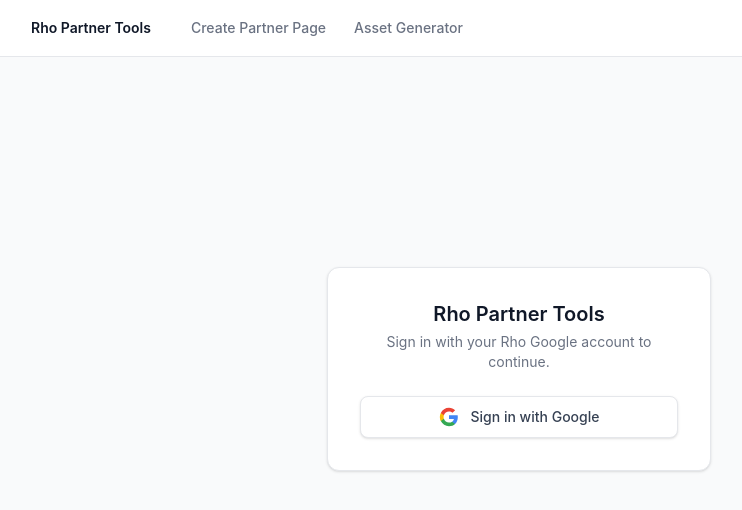
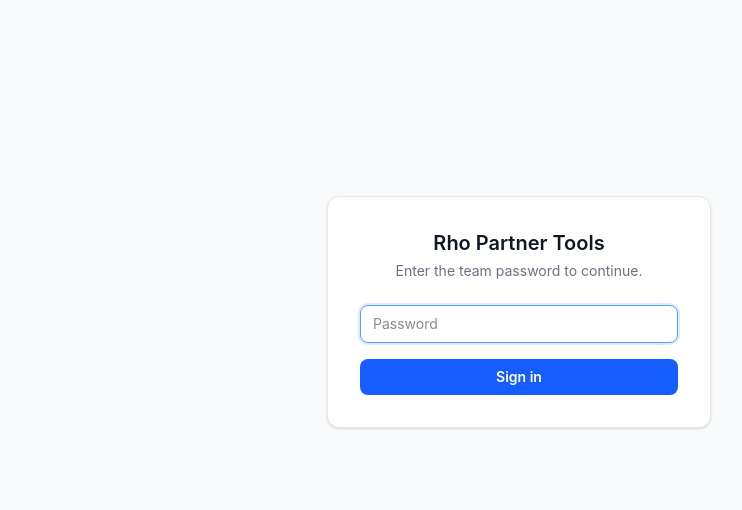
Before and after one commit to Ariel-Rhodriguez/partner-page-creator, a Next.js app: page /login in a window 1280 px wide. Shown: the top 510 px of the page, without its empty margins (121-863 px from the left). Built offline with nearby package versions, Linux system fonts and the light colour scheme; no server answers.

Commit message:
Replace NextAuth with password-based auth

```diff
--- a/app/api/auth/[...nextauth]/route.js
+++ /dev/null
@@ -1,28 +0,0 @@
-import NextAuth from 'next-auth';
-import GoogleProvider from 'next-auth/providers/google';
-
-const ALLOWED_DOMAIN = process.env.ALLOWED_EMAIL_DOMAIN || 'rho.co';
-
-const handler = NextAuth({
-  providers: [
-    GoogleProvider({
-      clientId: process.env.GOOGLE_CLIENT_ID,
-      clientSecret: process.env.GOOGLE_CLIENT_SECRET,
-    }),
-  ],
-  callbacks: {
-    async signIn({ profile }) {
-      const email = profile?.email ?? '';
-      return email.endsWith(`@${ALLOWED_DOMAIN}`);
-    },
-    async session({ session }) {
-      return session;
-    },
-  },
-  pages: {
-    signIn: '/login',
-    error: '/login',
-  },
-});
-
-export { handler as GET, handler as POST };
--- /dev/null
+++ b/app/api/auth/login/route.js
@@ -0,0 +1,26 @@
+import { NextResponse } from 'next/server';
+
+const COOKIE = 'ppc_session';
+const MAX_AGE = 60 * 60 * 8; // 8 hours
+
+export async function POST(request) {
+  const { password } = await request.json();
+
+  if (!process.env.AUTH_PASSWORD) {
+    return NextResponse.json({ error: 'AUTH_PASSWORD env var is not set.' }, { status: 500 });
+  }
+
+  if (password !== process.env.AUTH_PASSWORD) {
+    return NextResponse.json({ error: 'Incorrect password.' }, { status: 401 });
+  }
+
+  const response = NextResponse.json({ ok: true });
+  response.cookies.set(COOKIE, process.env.AUTH_PASSWORD, {
+    httpOnly: true,
+    secure: process.env.NODE_ENV === 'production',
+    sameSite: 'lax',
+    maxAge: MAX_AGE,
+    path: '/',
+  });
+  return response;
+}
--- /dev/null
+++ b/app/api/auth/logout/route.js
@@ -0,0 +1,7 @@
+import { NextResponse } from 'next/server';
+
+export async function POST() {
+  const response = NextResponse.json({ ok: true });
+  response.cookies.set('ppc_session', '', { maxAge: 0, path: '/' });
+  return response;
+}
--- a/app/api/create-partner-page/route.js
+++ b/app/api/create-partner-page/route.js
@@ -1,12 +1,17 @@
-import { getServerSession } from 'next-auth';
+import { cookies } from 'next/headers';
 import { NextResponse } from 'next/server';
 
 import { buildPartnerStoryContent } from '@/lib/buildStory';
 import { createPartnerStory, fetchTemplateStory } from '@/lib/storyblok';
 
+function isAuthenticated() {
+  const jar = cookies();
+  const session = jar.get('ppc_session');
+  return session?.value === process.env.AUTH_PASSWORD;
+}
+
 export async function POST(request) {
-  const session = await getServerSession();
-  if (!session) {
+  if (!isAuthenticated()) {
     return NextResponse.json({ error: 'Unauthorized' }, { status: 401 });
   }
 
@@ -14,7 +19,6 @@
     const body = await request.json();
     const { inputs, assets } = body;
 
-    // Validate required fields
     const required = ['partnerName', 'slug', 'seoTitle', 'seoDescription', 'heroHeading', 'offerAmount', 'offerDays'];
     for (const key of required) {
       if (!inputs?.[key]) {
@@ -33,11 +37,7 @@
 
     return NextResponse.json({
       ok: true,
-      story: {
-        id: story.id,
-        name: story.name,
-        full_slug: story.full_slug,
-      },
+      story: { id: story.id, name: story.name, full_slug: story.full_slug },
     });
   } catch (err) {
     console.error('[create-partner-page]', err);
--- a/app/api/upload-asset/route.js
+++ b/app/api/upload-asset/route.js
@@ -1,11 +1,16 @@
-import { getServerSession } from 'next-auth';
+import { cookies } from 'next/headers';
 import { NextResponse } from 'next/server';
 
 import { uploadAsset } from '@/lib/storyblok';
 
+function isAuthenticated() {
+  const jar = cookies();
+  const session = jar.get('ppc_session');
+  return session?.value === process.env.AUTH_PASSWORD;
+}
+
 export async function POST(request) {
-  const session = await getServerSession();
-  if (!session) {
+  if (!isAuthenticated()) {
     return NextResponse.json({ error: 'Unauthorized' }, { status: 401 });
   }
 
@@ -17,11 +22,9 @@
   }
 
   const buffer = Buffer.from(await file.arrayBuffer());
-  const filename = file.name;
-  const mimeType = file.type || 'application/octet-stream';
 
   try {
-    const asset = await uploadAsset(buffer, filename, mimeType);
+    const asset = await uploadAsset(buffer, file.name, file.type || 'application/octet-stream');
     return NextResponse.json({ ok: true, asset });
   } catch (err) {
     return NextResponse.json({ error: err.message }, { status: 500 });
--- a/app/layout.js
+++ b/app/layout.js
@@ -1,5 +1,4 @@
 import './globals.css';
-import AuthProvider from '@/components/AuthProvider';
 import Nav from '@/components/Nav';
 
 export const metadata = {
@@ -11,10 +10,8 @@
   return (
     <html lang="en">
       <body className="min-h-screen bg-gray-50 text-gray-900 antialiased">
-        <AuthProvider>
-          <Nav />
-          <main className="mx-auto max-w-5xl px-6 py-8">{children}</main>
-        </AuthProvider>
+        <Nav />
+        <main className="mx-auto max-w-5xl px-6 py-8">{children}</main>
       </body>
     </html>
   );
--- a/app/login/page.js
+++ b/app/login/page.js
@@ -1,40 +1,75 @@
 'use client';
 
-import { signIn } from 'next-auth/react';
+import { useRouter, useSearchParams } from 'next/navigation';
+import { Suspense, useState } from 'react';
 
-export default function LoginPage() {
+function LoginForm() {
+  const [password, setPassword] = useState('');
+  const [error, setError] = useState('');
+  const [loading, setLoading] = useState(false);
+  const router = useRouter();
+  const searchParams = useSearchParams();
+
+  async function handleSubmit(e) {
+    e.preventDefault();
+    setError('');
+    setLoading(true);
+
+    const res = await fetch('/api/auth/login', {
+      method: 'POST',
+      headers: { 'Content-Type': 'application/json' },
+      body: JSON.stringify({ password }),
+    });
+
+    setLoading(false);
+
+    if (res.ok) {
+      const callbackUrl = searchParams.get('callbackUrl') || '/';
+      router.push(callbackUrl);
+    } else {
+      const json = await res.json().catch(() => ({}));
+      setError(json.error || 'Incorrect password.');
+    }
+  }
+
   return (
     <div className="flex min-h-[70vh] items-center justify-center">
       <div className="w-full max-w-sm rounded-xl border border-gray-200 bg-white p-8 shadow-sm">
         <div className="mb-6 text-center">
           <h1 className="text-xl font-semibold text-gray-900">Rho Partner Tools</h1>
-          <p className="mt-1 text-sm text-gray-500">Sign in with your Rho Google account to continue.</p>
+          <p className="mt-1 text-sm text-gray-500">Enter the team password to continue.</p>
         </div>
-        <button
-          onClick={() => signIn('google', { callbackUrl: '/' })}
-          className="flex w-full items-center justify-center gap-3 rounded-lg border border-gray-200 bg-white px-4 py-2.5 text-sm font-medium text-gray-700 shadow-sm transition hover:bg-gray-50"
-        >
-          <svg className="h-5 w-5" viewBox="0 0 24 24">
-            <path
-              d="M22.56 12.25c0-.78-.07-1.53-.2-2.25H12v4.26h5.92c-.26 1.37-1.04 2.53-2.21 3.31v2.77h3.57c2.08-1.92 3.28-4.74 3.28-8.09z"
-              fill="#4285F4"
-            />
-            <path
-              d="M12 23c2.97 0 5.46-.98 7.28-2.66l-3.57-2.77c-.98.66-2.23 1.06-3.71 1.06-2.86 0-5.29-1.93-6.16-4.53H2.18v2.84C3.99 20.53 7.7 23 12 23z"
-              fill="#34A853"
-            />
-            <path
-              d="M5.84 14.09c-.22-.66-.35-1.36-.35-2.09s.13-1.43.35-2.09V7.07H2.18C1.43 8.55 1 10.22 1 12s.43 3.45 1.18 4.93l3.66-2.84z"
-              fill="#FBBC05"
-            />
-            <path
-              d="M12 5.38c1.62 0 3.06.56 4.21 1.64l3.15-3.15C17.45 2.09 14.97 1 12 1 7.7 1 3.99 3.47 2.18 7.07l3.66 2.84c.87-2.6 3.3-4.53 6.16-4.53z"
-              fill="#EA4335"
-            />
-          </svg>
-          Sign in with Google
-        </button>
+
+        <form onSubmit={handleSubmit} className="space-y-4">
+          <input
+            type="password"
+            value={password}
+            onChange={(e) => setPassword(e.target.value)}
+            placeholder="Password"
+            required
+            autoFocus
+            className="w-full rounded-lg border border-gray-200 px-3 py-2 text-sm outline-none transition focus:border-blue-400 focus:ring-2 focus:ring-blue-100"
+          />
+
+          {error && <p className="text-xs text-red-500">{error}</p>}
+
+          <button
+            type="submit"
+            disabled={loading}
+            className="w-full rounded-lg bg-blue-600 py-2 text-sm font-semibold text-white transition hover:bg-blue-700 disabled:opacity-60"
+          >
+            {loading ? 'Signing in…' : 'Sign in'}
+          </button>
+        </form>
       </div>
     </div>
   );
 }
+
+export default function LoginPage() {
+  return (
+    <Suspense>
+      <LoginForm />
+    </Suspense>
+  );
+}
--- a/components/AuthProvider.js
+++ /dev/null
@@ -1,7 +0,0 @@
-'use client';
-
-import { SessionProvider } from 'next-auth/react';
-
-export default function AuthProvider({ children }) {
-  return <SessionProvider>{children}</SessionProvider>;
-}
--- a/components/Nav.js
+++ b/components/Nav.js
@@ -1,17 +1,23 @@
 'use client';
 
 import Link from 'next/link';
-import { usePathname } from 'next/navigation';
-import { signOut, useSession } from 'next-auth/react';
+import { usePathname, useRouter } from 'next/navigation';
 
 export default function Nav() {
   const pathname = usePathname();
-  const { data: session } = useSession();
+  const router = useRouter();
 
   const links = [
     { href: '/', label: 'Create Partner Page' },
     { href: '/asset-generator', label: 'Asset Generator' },
   ];
+
+  async function handleSignOut() {
+    await fetch('/api/auth/logout', { method: 'POST' });
+    router.push('/login');
+  }
+
+  if (pathname === '/login') return null;
 
   return (
     <nav className="border-b border-gray-200 bg-white">
@@ -32,17 +38,12 @@
             </Link>
           ))}
         </div>
-        {session && (
-          <div className="flex items-center gap-3">
-            <span className="text-xs text-gray-400">{session.user?.email}</span>
-            <button
-              onClick={() => signOut()}
-              className="text-xs text-gray-400 underline hover:text-gray-700"
-            >
-              Sign out
-            </button>
-          </div>
-        )}
+        <button
+          onClick={handleSignOut}
+          className="text-xs text-gray-400 underline hover:text-gray-700"
+        >
+          Sign out
+        </button>
       </div>
     </nav>
   );
--- a/package.json
+++ b/package.json
@@ -10,7 +10,6 @@
   },
   "dependencies": {
     "next": "16.2.3",
-    "next-auth": "^4.24.13",
     "react": "19.2.4",
     "react-dom": "19.2.4"
   },
--- a/proxy.js
+++ b/proxy.js
@@ -1,11 +1,11 @@
 import { NextResponse } from 'next/server';
 
+const COOKIE = 'ppc_session';
 const PUBLIC_PATHS = ['/login', '/api/auth'];
 
 export function proxy(request) {
   const { pathname } = request.nextUrl;
 
-  // Allow public paths and static assets
   const isPublic =
     PUBLIC_PATHS.some((p) => pathname.startsWith(p)) ||
     pathname.startsWith('/_next') ||
@@ -13,12 +13,10 @@
 
   if (isPublic) return NextResponse.next();
 
-  // Check for a NextAuth session cookie (secure or non-secure)
-  const sessionCookie =
-    request.cookies.get('__Secure-next-auth.session-token') ||
-    request.cookies.get('next-auth.session-token');
+  const session = request.cookies.get(COOKIE);
+  const valid = session?.value && session.value === process.env.AUTH_PASSWORD;
 
-  if (!sessionCookie) {
+  if (!valid) {
     const loginUrl = new URL('/login', request.url);
     loginUrl.searchParams.set('callbackUrl', pathname);
     return NextResponse.redirect(loginUrl);
```
Also changed, not shown: 1 other file (tests, documents, lock files or other folders).
